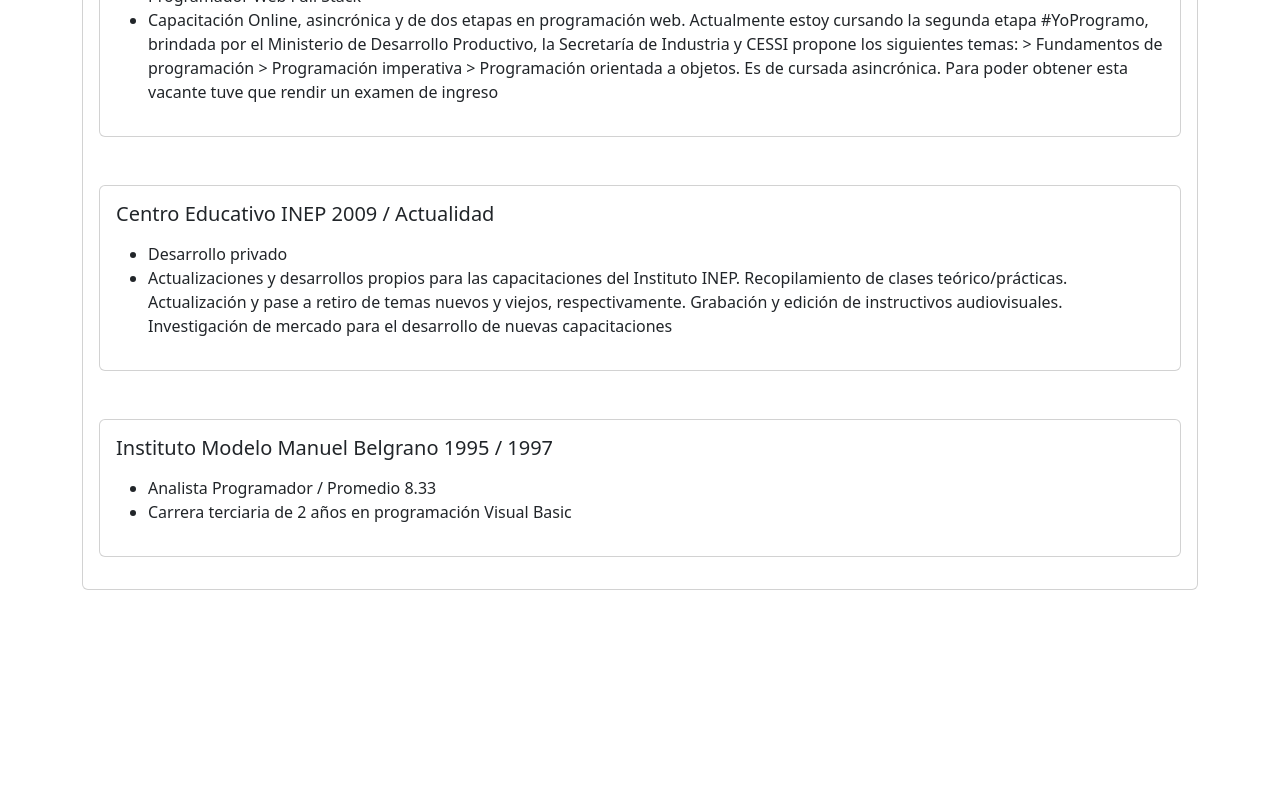
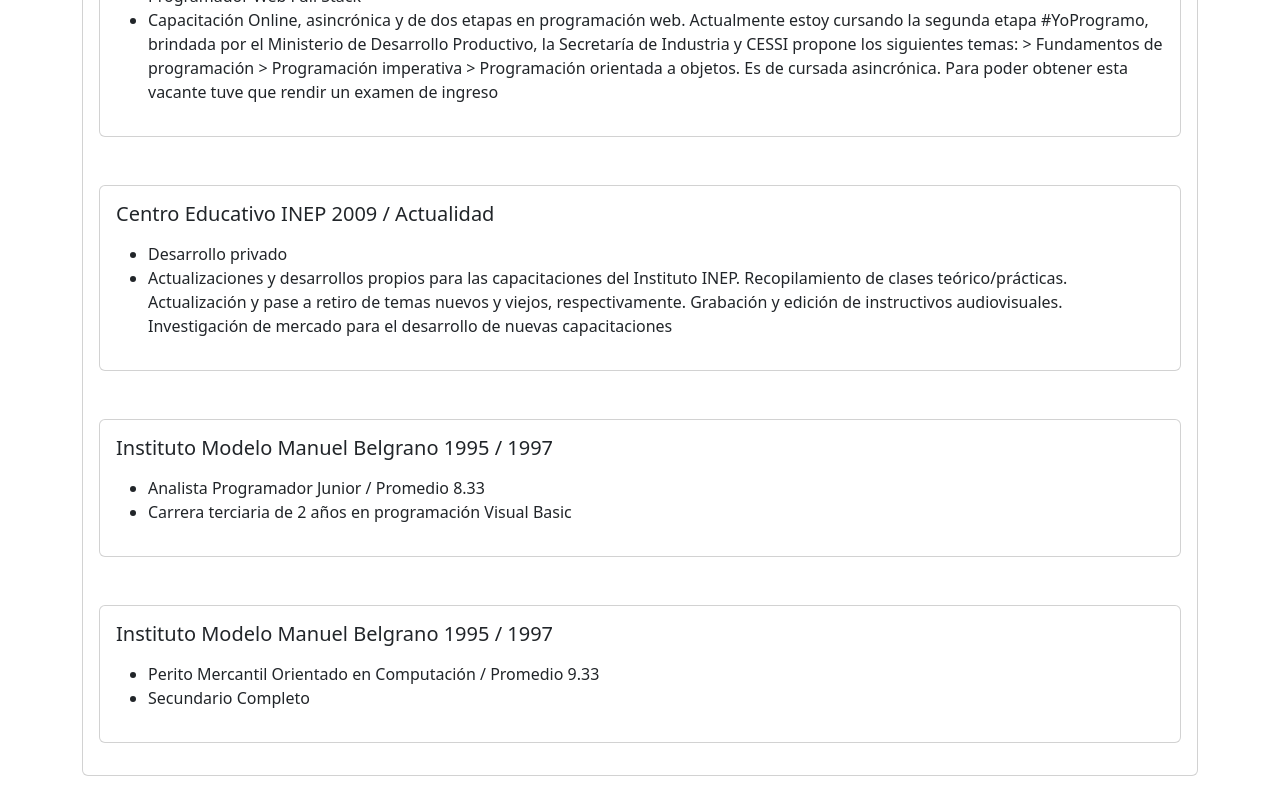
Before and after one commit to webmfl/portfolio_angular2, an Angular app: page /home in a window 1280 px wide. Shown: the part 1526-2326 px from the top of the page. Before the commit the page ends 2140 px from the top, so only its background shows below. Built offline with nearby package versions, Linux system fonts and the light colour scheme.

Commit message:
problema routing

```diff
--- a/src/app/app-routing.module.ts
+++ b/src/app/app-routing.module.ts
@@ -10,7 +10,7 @@ import { ModalComponent } from './components/modal/modal.component';
 import { SobremiComponent } from './components/sobremi/sobremi.component';
 
 const routes: Routes = [
-  {path:'', component: HomeComponent},
+  {path:'', redirectTo: 'home', pathMatch: 'full'},
   {path:'home',component: HomeComponent},
   {path:'modal',component: ModalComponent},
   {path:'**', component: CuatroComponent},
--- a/src/assets/data/edu.json
+++ b/src/assets/data/edu.json
@@ -15,7 +15,15 @@
 
 {
     "institucion": "Instituto Modelo Manuel Belgrano 1995 / 1997",
-    "titulo": "Analista Programador / Promedio 8.33",
+    "titulo": "Analista Programador Junior / Promedio 8.33",
     "detalle": "Carrera terciaria de 2 años en programación Visual Basic"
+},
+
+{
+    "institucion": "Instituto Modelo Manuel Belgrano 1995 / 1997",
+    "titulo": "Perito Mercantil Orientado en Computación / Promedio 9.33",
+    "detalle": "Secundario Completo"
 }
+
+
 ]
```
